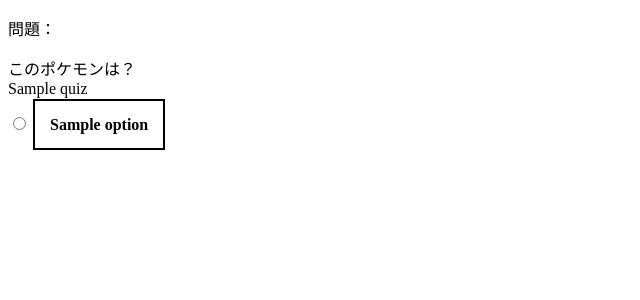
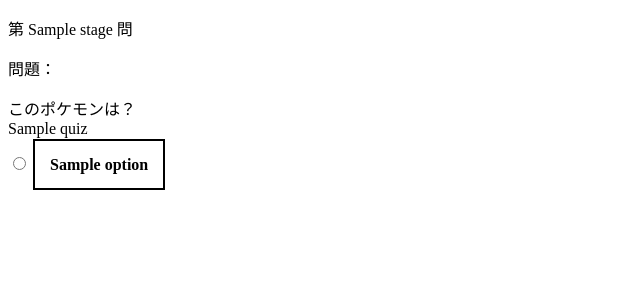
Before and after one commit to kmbys/pokequiz, a Flask app: template templates/index.j2 in a window 1280 px wide. Shown: the top 300 px of the page, without its empty margins (0-640 px from the left). Run offline with Flask 2, Linux system fonts and the light colour scheme; the template is opened without the code that fills it: most values are stand-ins (such as "Sample title", 1, 10 or a date in 2020); grey boxes marked "Sample" are stand-in pictures.

Commit message:
Update template variable

```diff
--- a/app.py
+++ b/app.py
@@ -8,7 +8,7 @@ app = Flask(__name__)
 def index():
     return render_template(
         'index.j2',
-        message="第1問",
+        stage=1,
         quiz=Quiz(151, 4)
     )
 
--- a/templates/index.j2
+++ b/templates/index.j2
@@ -7,7 +7,7 @@
 <link rel="stylesheet" href="/static/index.css">
 </head>
 <body>
-	<p>{{ message }}</p>
+	<p>第 {{ stage }} 問</p>
 	<p>問題：</p>
 	<p>このポケモンは？<br>{{ quiz.question }}</p>
 	{% for option in quiz.options %}
```
